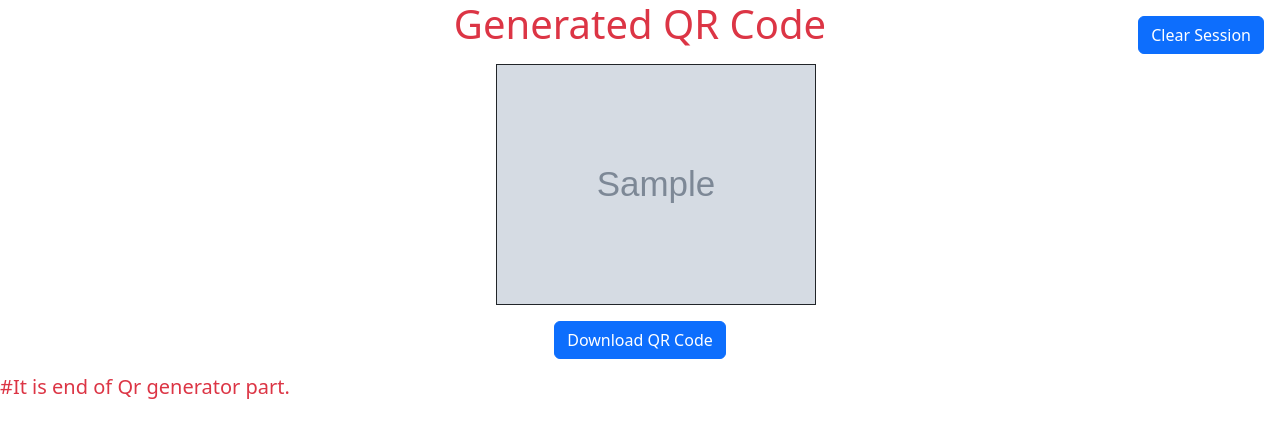
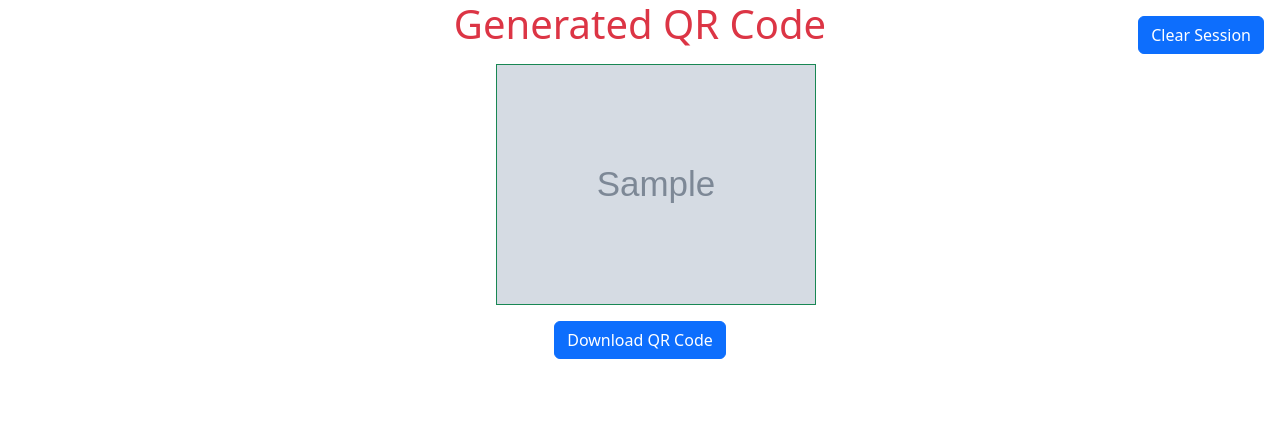
Before and after one commit to udaykrishnamaddi/QR-PAY, a Flask app: template templates/serveQRCode.html in a window 1280 px wide. Shown: the top 438 px of the page. Run offline with Flask 2, Linux system fonts and the light colour scheme; the template is opened without the code that fills it: most values are stand-ins (such as "Sample title", 1, 10 or a date in 2020); grey boxes marked "Sample" are stand-in pictures; some libraries are stand-ins or nearby versions.

Commit message:
border changed in qr

```diff
--- a/templates/serveQRCode.html
+++ b/templates/serveQRCode.html
@@ -14,13 +14,13 @@
             <button class="btn btn-primary rounded m-3" style="position: absolute; right: 0;" formaction="/clearSession">Clear Session</button>
         </div>
         <div class="w-100 text-center m-3">
-            <img class="w-25 border border-dark" src="{{url_for('static', filename='/qrcodes/'+filename)}}" alt="Unavailable">
+            <img class="w-25 border border-success" src="{{url_for('static', filename='/qrcodes/'+filename)}}" alt="Unavailable">
         </div>
         <div class="text-center m-3">
             <button type="submit" class="btn btn-primary" formaction="/downloadQRCode/{{filename}}">Download QR Code</button>
         </div>
     </form>
-    <h1 class="lead text-danger">#It is end of Qr generator part.</h1>
+
     <!-- Don't write below this line -->
     <script src="https://cdn.jsdelivr.net/npm/@popperjs/core@2.11.5/dist/umd/popper.min.js" integrity="sha384-Xe+8cL9oJa6tN/veChSP7q+mnSPaj5Bcu9mPX5F5xIGE0DVittaqT5lorf0EI7Vk" crossorigin="anonymous"></script>
     <script src="https://cdn.jsdelivr.net/npm/bootstrap@5.2.0-beta1/dist/js/bootstrap.min.js" integrity="sha384-kjU+l4N0Yf4ZOJErLsIcvOU2qSb74wXpOhqTvwVx3OElZRweTnQ6d31fXEoRD1Jy" crossorigin="anonymous"></script>
```
Also changed, not shown: static/qrcodes/1222_qrcode.png (added).
